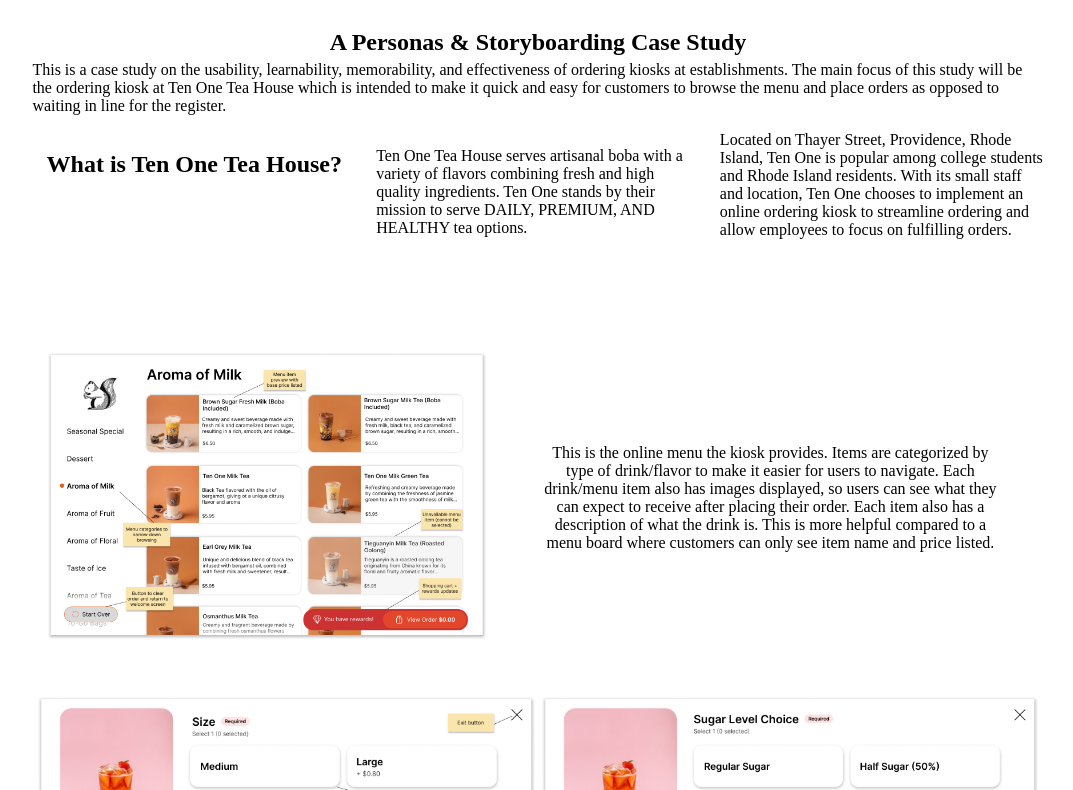
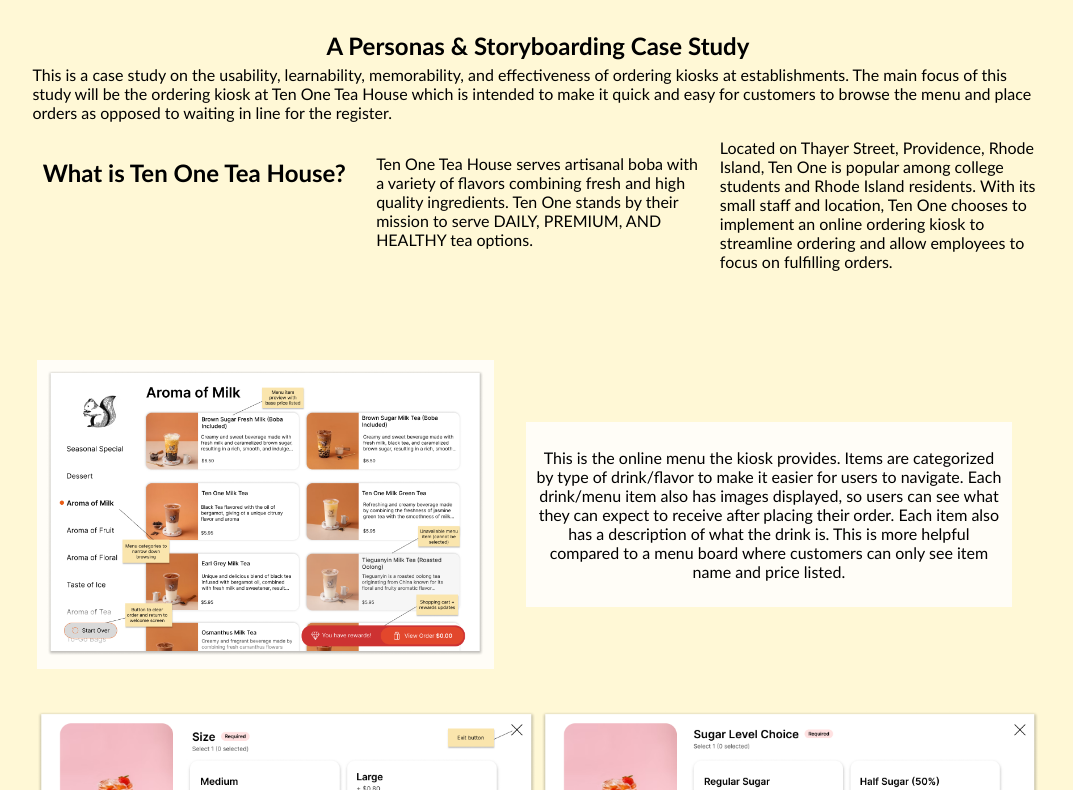
Before and after one commit to ailee37/personas, a plain HTML site: page index.html in a window 1280 px wide. Shown: the part 84-874 px from the top of the page, without its empty margins (102-1175 px from the left). Drawn offline with Linux system fonts and the light colour scheme.

Commit message:
minor changes

```diff
--- a/index.html
+++ b/index.html
@@ -1,6 +1,7 @@
 <!DOCTYPE html>
 <html>
   <head>
+    <title>Personas & Storyboarding</title>
     <link rel="stylesheet" href="style.css" />
     <style>
       .container {
--- a/style.css
+++ b/style.css
@@ -1,3 +1,13 @@
+body {
+  font-family: "Trebuchet MS", Tahoma, sans-serif;
+  background-color: #fff8d6;
+  color: var(--text-primary);
+  /* display: flex; */
+  flex-direction: column;
+  overflow-x: hidden;
+  align-content: center;
+}
+
 .left {
   align-items: left;
   justify-content: left;
```
